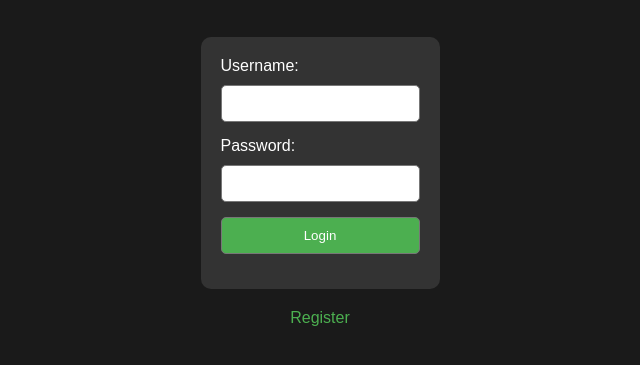
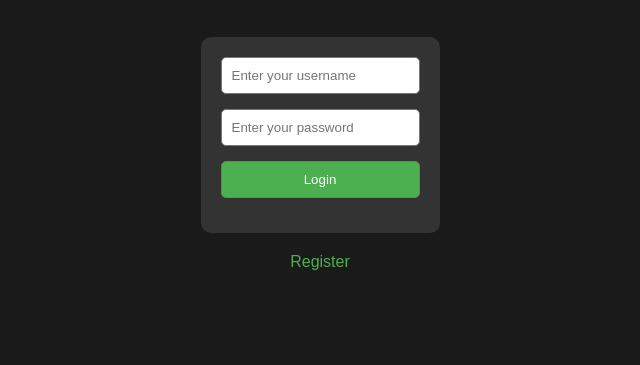
Before and after one commit to BwithE/captiveportal, a plain HTML site: page index.html in a window 1280 px wide. Shown: the part 51-416 px from the top of the page, without its empty margins (320-960 px from the left). Drawn offline with Linux system fonts and the light colour scheme.

Commit message:
Add files via upload

```diff
--- a/index.html
+++ b/index.html
@@ -25,11 +25,6 @@
             padding: 20px;
             background-color: #333; /* Darker background for forms */
             border-radius: 10px;
-        }
-
-        label {
-            display: block;
-            margin-bottom: 10px;
         }
 
         input {
@@ -68,16 +63,14 @@
     <div>
         <h2>Login</h2>
         <form method="post" action="/login">
-            <label for="username">Username:</label>
-            <input type="text" id="username" name="username" required><br>
+            <input type="text" id="username" name="username" placeholder="Enter your username" required><br>
 
-            <label for="password">Password:</label>
-            <input type="password" id="password" name="password" required><br>
+            <input type="password" id="password" name="password" placeholder="Enter your password" required><br>
 
             <input type="submit" value="Login">
         </form>
 
-        <a href="register.html" id="registerLink">Register</a>
+        <a href="/register.html" id="registerLink">Register</a>
     </div>
 </body>
 </html>
```
Also changed, not shown: login.html (+3 -10 lines), register.html (+2 -9 lines).
